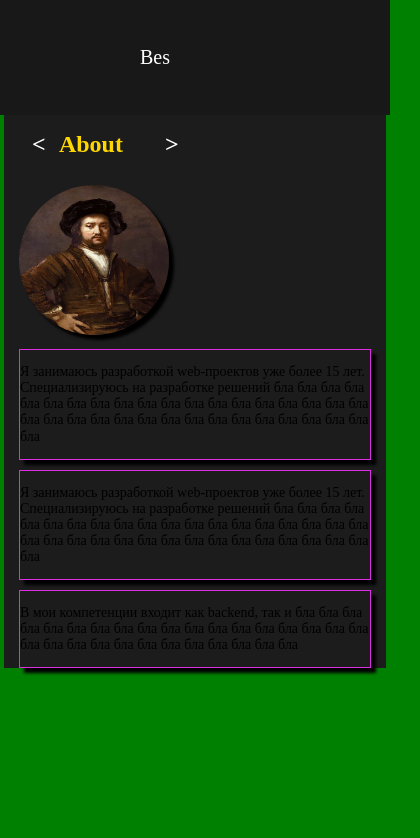
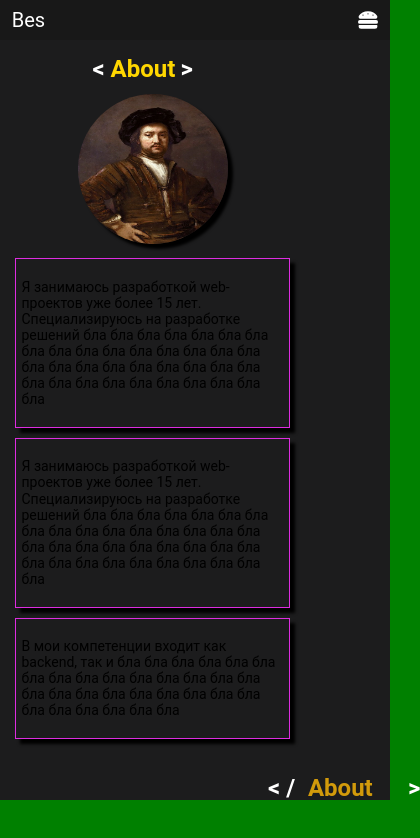
Before and after one commit to iliabes/portfolio, a website built with webpack: page src/index.html in a window 390 px wide. Shown: the whole page, 420 px wide, since content can reach past the window. Built offline with nearby package versions, Linux system fonts and the light colour scheme.

Commit message:
+ fonts, icon, server in other devices,adaptive

```diff
--- a/package.json
+++ b/package.json
@@ -6,7 +6,8 @@
     "git:commit": "cz",
     "build": "./node_modules/.bin/webpack",
     "build:watch": "./node_modules/.bin/webpack --watch",
-    "serve": "./node_modules/.bin/webpack serve"
+    "serve": "./node_modules/.bin/webpack serve",
+    "dev": "webpack-dev-server --host 192.168.43.251"
   },
   "repository": {
     "type": "git",
@@ -46,9 +47,10 @@
     "style-loader": "^3.2.1",
     "webpack": "^5.48.0",
     "webpack-cli": "^4.3.1",
-    "webpack-dev-server": "^3.11.1"
+    "webpack-dev-server": "^3.11.2"
   },
   "dependencies": {
+    "@fortawesome/fontawesome-free": "^5.15.4",
     "css": "^3.0.0",
     "jquery": "^3.5.1",
     "normalize": "^0.3.1",
--- a/src/index.html
+++ b/src/index.html
@@ -2,20 +2,22 @@
 <html lang="en">
   <head>
     <meta charset="UTF-8" />
-    <meta name="viewport" content="width=device-width, initial-scale=1.0" />
-    <title>Webpack 5 Video Tutorials</title>
+    <meta name="viewport" content="widtSh=device-width, initial-scale=1.0" />
+    <title>Portfolio</title>
   </head>
   <body>
     <div class="top-menu">
       <p class="logo">Bes</p>
+      <i class="fas fa-hamburger humb-menu"></i>
       <div class="top-item">
-        <p>About</p>
+        <p>About me</p>
         <p>Projects</p>
         <p>Skils</p>
         <p>Contacts</p>
         <p>Ru</p>
         <p>()</p>
       </div>
+
     </div>
     <section class="about">
       <div class="cont">
@@ -35,6 +37,7 @@
       <div class="block-text block-text3">
         <p>В мои компетенции входит как backend, так и  бла бла бла бла бла бла бла бла бла бла бла бла бла бла бла бла бла бла бла бла бла бла бла бла бла бла бла бла бла бла </p>
       </div>
+      <h1 class="heading-close">About</h1>
     </div>
     </section>
   </body>
--- a/src/index.js
+++ b/src/index.js
@@ -1 +1,5 @@
 import sass from './style.sass'
+import '@fortawesome/fontawesome-free/js/fontawesome'
+import '@fortawesome/fontawesome-free/js/solid'
+import '@fortawesome/fontawesome-free/js/regular'
+import '@fortawesome/fontawesome-free/js/brands'
--- /dev/null
+++ b/src/roboto.css
@@ -0,0 +1,4 @@
+@font-face {
+    font-family: "Roboto";
+    src: url('./fonts/Roboto-Regular.ttf') format ('truetype');
+}
--- a/src/style.sass
+++ b/src/style.sass
@@ -1,4 +1,5 @@
 @import "~normalize.css"
+@import "roboto.css"
 
 $gold: #D29A0B
 $black: #181818
@@ -12,14 +13,21 @@ $red: #C73838
 
 body
     background-color: $back
+    font-family: 'Roboto' , sans-serif
 
 .top-menu
     display: block
-    height: 115px
+    height: 10vh
     background-color: $black
     display: flex
     justify-content: space-between
     align-items: center
+    .humb-menu
+        font-size: 20px
+        color: $white
+        margin-left: 140px
+        display: none
+
     .logo
         font-size: 20px
         color: $white
@@ -36,7 +44,7 @@ body
 
 .about
     .cont
-        margin: 0 1% 0 1%
+        height: 90vh
         background-color: $back2
         display: grid
         padding-bottom: 140px
@@ -50,11 +58,12 @@ body
             color: gold
             position: relative
             margin-left: 40px
+            font-family: Roboto
+            margin-bottom: 0
             &::before
                 content: '<'
                 position: absolute
-                left: -27px
-                // top: 0%
+                left: -28%
                 display: block
                 width: 25px
                 height: 25px
@@ -62,25 +71,41 @@ body
             &::after
                 content: '>'
                 position: absolute
-                left: 106px
+                left: 108%
                 top: 0
                 display: block
-                width: 25px
-                height: 25px
+                color:#ffffff
+        .heading-close
+            grid-area: heading-close
+            font-size: 36px
+            color: $gold
+            position: relative
+            margin-left: 40px
+            font-family: Roboto
+            &::before
+                content: '< /'
+                width: 60px
+                position: absolute
+                left: -40px
+                display: block
+                color:#ffffff
+            &::after
+                content: '>'
+                position: absolute
+                left: 100px
+                top: 0
+                display: block
                 color:#ffffff
         .curcle-img
             grid-area: curcleImg
             display: inline-block
             img
-                // width: 395px
-                // height: 370px
                 border-radius: 50%
                 box-shadow: 5px 5px 3px 0 black
         .block-text
-            // width: 690px
-            // height: 200px
             border: 1px solid $violet
             box-shadow: 5px 5px 3px 0 black
+            padding: 2%
             p
                 font-size: 21px
         .block-text1
@@ -89,11 +114,39 @@ body
             grid-area: textblock2
         .block-text3
             grid-area: textblock3
+        .heading-close
+            grid-area: heading-close
 
+@media screen and (max-width: 992px)
+    body
+        .top-menu
+            height: 40px
+            .logo
+                margin-left: 3%
+            .humb-menu
+                display: block
+                margin-right: 3%
+            .top-item
+                display: none
 
-// @media screen and (max-width: 992px)
-//   body
-//     background-color: blue
+        .about
+            .cont
+                padding: 0 15px
+                align-items: stretch
+                justify-items: center
+                grid-template-columns: 1fr
+                grid-auto-rows: auto
+                grid-template-areas:  "  heading  " " curcleImg  " "  textblock1 " " textblock2 " "textblock3 " "heading-close"
+                .heading ,.heading-close
+                    font-size: 24px
+                    margin-left: -7%
+                .curcle-img
+                    img
+                        width: 200px
+                        height: 200px
+                .block-text
+                    p
+                        font-size: 14px
 
 
 
@@ -106,7 +159,8 @@ body
         .about
             .cont
                 padding: 0 15px
-                align-items: center
+                align-items: stretch
+                justify-items: center
                 grid-template-columns: 1fr
                 grid-auto-rows: auto
                 grid-template-areas:  "  heading  " " curcleImg  " "  textblock1 " " textblock2 " "textblock3 "
--- a/webpack.config.js
+++ b/webpack.config.js
@@ -14,7 +14,8 @@ module.exports = smp.wrap({
   devtool: 'eval',
   devServer: {
     contentBase: path.join(__dirname, 'dist'),
-    port: 3000,
+    host: '192.168.43.251',
+    port: 8080,
     open: true,
   },
   module: {
@@ -45,7 +46,14 @@ module.exports = smp.wrap({
           },
         ],
       },
-    ],
+      {
+        test: /\.(woff(2)?|ttf|eot|svg)(\?v=\d+\.\d+\.\d+)?$/,
+        loader: 'file-loader',
+        options: {
+          name: '[name].[ext]'
+        }
+      }
+    ]
   },
   plugins: [
     new HtmlWebpackPlugin({
```
Also changed, not shown: dist/7edbee7673fb825ed5fc.ttf (added), dist/Roboto-Regular.ttf (added), dist/bundle.js, dist/index.html, src/fonts/Roboto-Regular.ttf (added), src/icon/burger.png (added), 1 other file.
